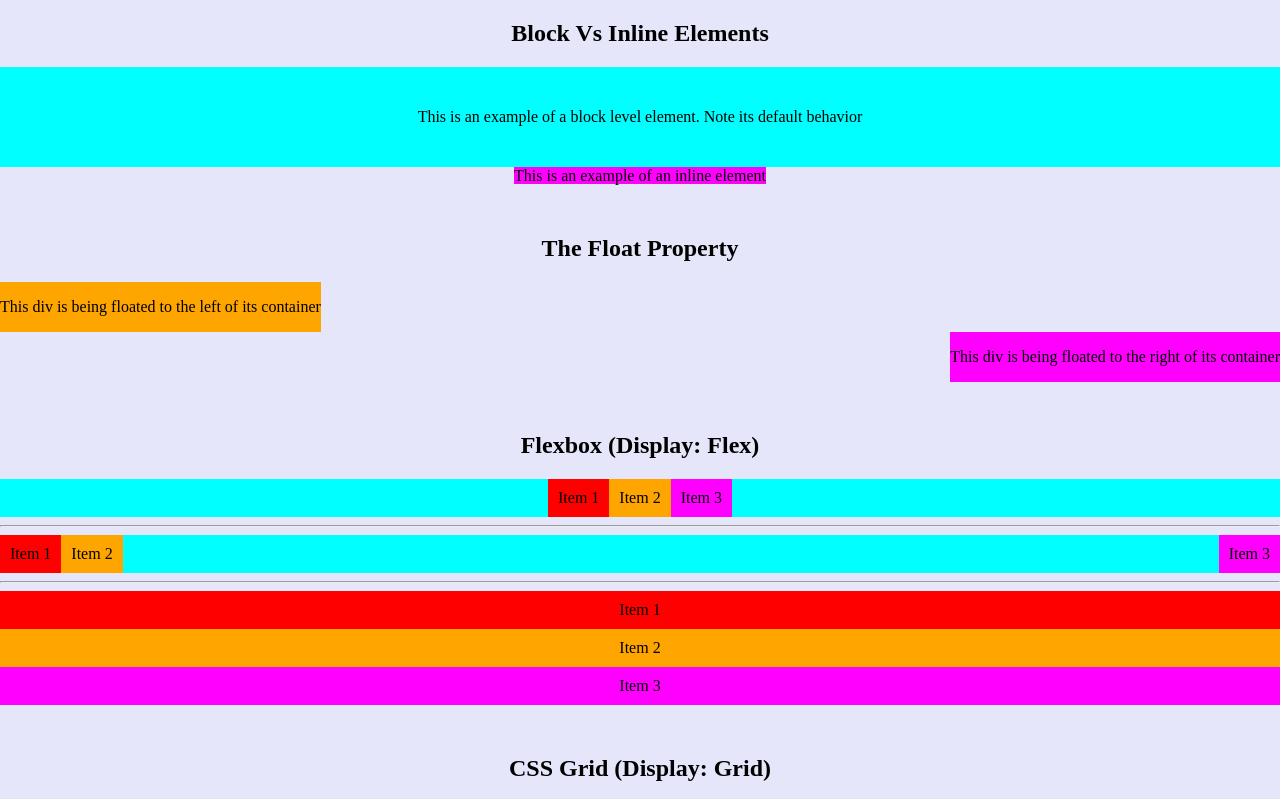
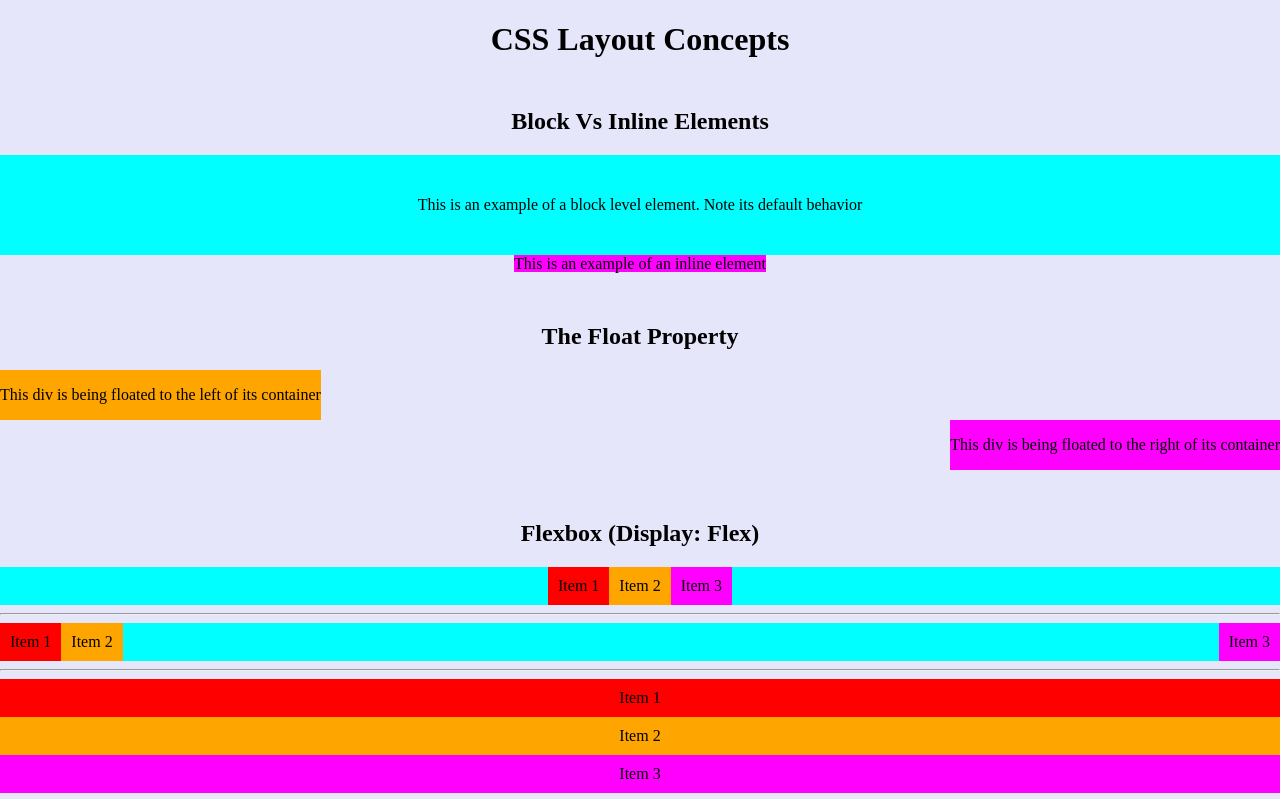
Before and after one commit to HercMakesThings/cssLayoutLesson, a plain HTML site: page index.html in a window 1280 px wide. Shown: the top 799 px of the page. Drawn offline with Linux system fonts and the light colour scheme.

Commit message:
added demo html file

```diff
--- a/css/style.css
+++ b/css/style.css
@@ -5,10 +5,6 @@ body, html{
   margin: 0;
   width: 100%;
   height: auto;
-}
-
-body{
-  background-color: lavender;
 }
 
 .sec{
@@ -30,6 +26,10 @@ body{
 
 .sec--red{
   background-color: red;
+}
+
+.sec--lavender{
+  background-color: lavender;
 }
 
 /****************************************
--- a/index.html
+++ b/index.html
@@ -2,10 +2,13 @@
 <html lang="en" dir="ltr">
   <head>
     <meta charset="utf-8">
+    <meta name="viewport" content="width=device-width, initial-scale=1.0">
     <title>HTML/CSS Layout and Structure</title>
     <link rel="stylesheet" href="css/style.css">
   </head>
-  <body>
+  <body class="sec--lavender">
+
+    <h1 class="sec">CSS Layout Concepts</h1>
 
     <!--Block vs Inline Elements-->
       <section class="sec bvi">
```
Also changed, not shown: demo.html (added, +15 -0 lines).
